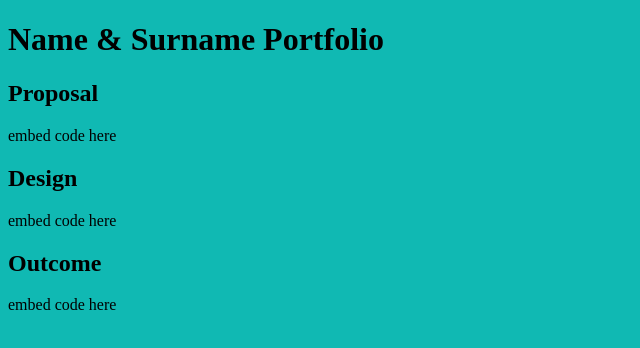
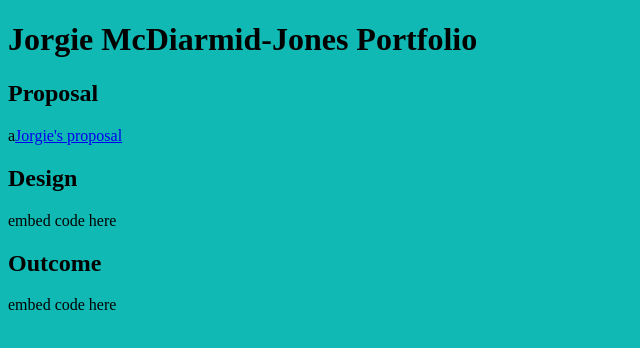
Before and after one commit to DTE-WGHS/portfolio-jmcdiarmidjones, a plain HTML site: page index.html in a window 1280 px wide. Shown: the whole page, without its empty margins (0-640 px from the left). Drawn offline with Linux system fonts and the light colour scheme.

Commit message:
Update index.html

```diff
--- a/index.html
+++ b/index.html
@@ -7,9 +7,9 @@
 </head>
 
 <body>
-	<H1>Name & Surname Portfolio</H1>
+	<H1>Jorgie McDiarmid-Jones Portfolio</H1>
 	<h2>Proposal</h2>
-	<p>embed code here</p>
+	<p>a<a href="https://drive.google.com/file/d/1KbJXX1uSPHeiSVHiRGqhEsAbIx1Fcbxz/view?usp=sharing">Jorgie's proposal</a></p>
 	<h2>Design</h2>
 	<p>embed code here</p>
 	<h2>Outcome</h2>
```
